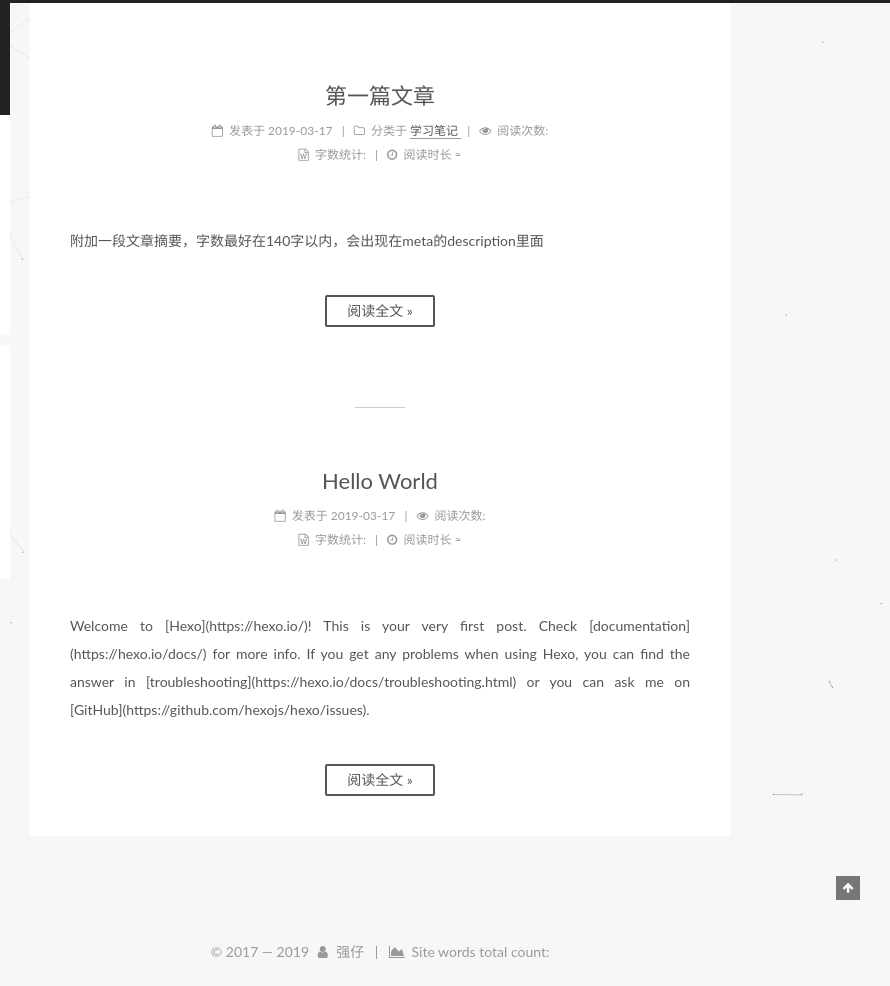
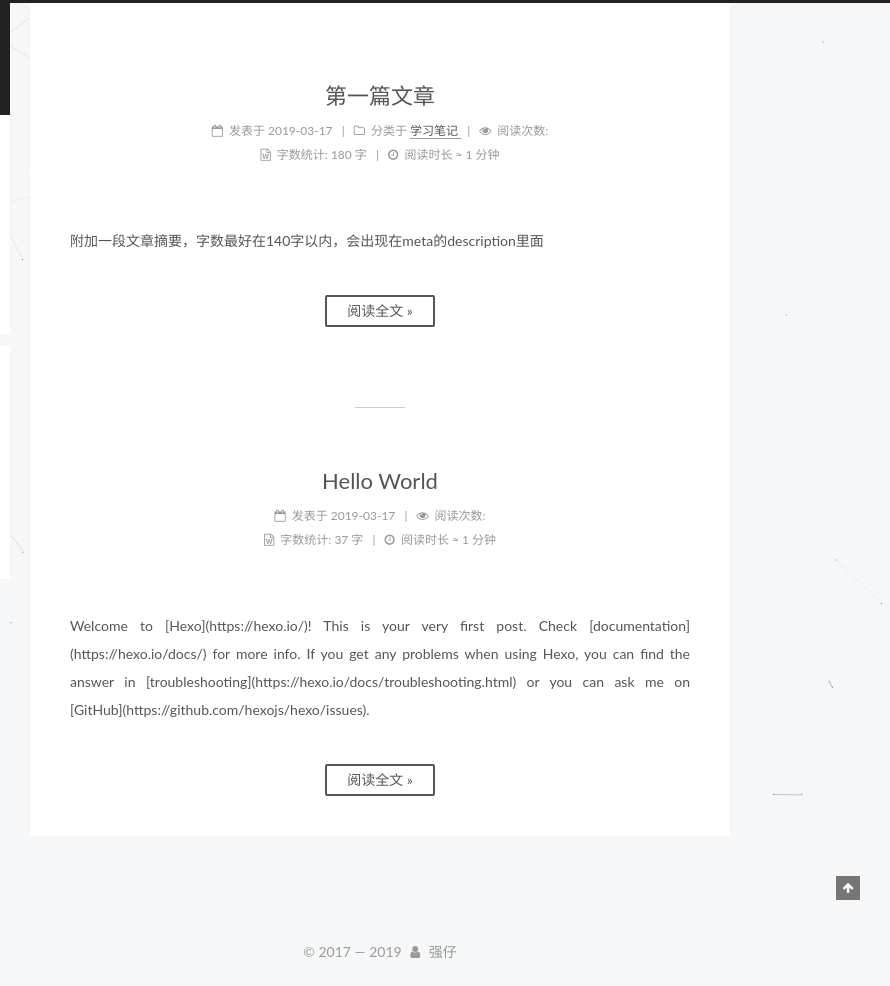
Before and after one commit to qiang-zai/qiang-zai.github.io, a plain HTML site: page index.html in a window 1280 px wide. Shown: the full height of the page, 390-1280 px from the left. Drawn offline with Linux system fonts and the light colour scheme; a script that the page names is missing.

Commit message:
Site updated: 2019-03-19 14:18:32

```diff
--- a/css/main.css
+++ b/css/main.css
@@ -1859,7 +1859,7 @@ pre .javascript .function {
   width: 4px;
   height: 4px;
   border-radius: 50%;
-  background: #040dff;
+  background: #ed3979;
 }
 .links-of-blogroll {
   font-size: 13px;
--- a/index.html
+++ b/index.html
@@ -358,7 +358,7 @@
                   <span class="post-meta-item-text">字数统计&#58;</span>
 
                 <span title="字数统计">
-
+                  180 字
                 </span>
 
 
@@ -374,7 +374,7 @@
                   <span class="post-meta-item-text">阅读时长 &asymp;</span>
 
                 <span title="阅读时长">
-
+                  1 分钟
                 </span>
 
             </div>
@@ -524,7 +524,7 @@
                   <span class="post-meta-item-text">字数统计&#58;</span>
 
                 <span title="字数统计">
-
+                  37 字
                 </span>
 
 
@@ -540,7 +540,7 @@
                   <span class="post-meta-item-text">阅读时长 &asymp;</span>
 
                 <span title="阅读时长">
-
+                  1 分钟
                 </span>
 
             </div>
@@ -730,15 +730,6 @@
   </span>
   <span class="author" itemprop="copyrightHolder">强仔</span>
 
-
-    <span class="post-meta-divider">|</span>
-    <span class="post-meta-item-icon">
-      <i class="fa fa-area-chart"></i>
-    </span>
-
-      <span class="post-meta-item-text">Site words total count&#58;</span>
-
-    <span title="Site words total count"></span>
 
 </div>
 
```
Also changed, not shown: 2019/03/17/hello-world/index.html (+2 -11 lines), 2019/03/17/my-first-blog/index.html (+2 -11 lines), about/index.html (+0 -9 lines), archives/2019/03/index.html (+0 -9 lines), archives/2019/index.html (+0 -9 lines), archives/index.html (+0 -9 lines), categories/index.html (+0 -9 lines), categories/学习笔记/index.html (+0 -9 lines), tags/index.html (+0 -9 lines), tags/tag1/index.html (+0 -9 lines), tags/tag2/index.html (+0 -9 lines), tags/tag3/index.html (+0 -9 lines).
